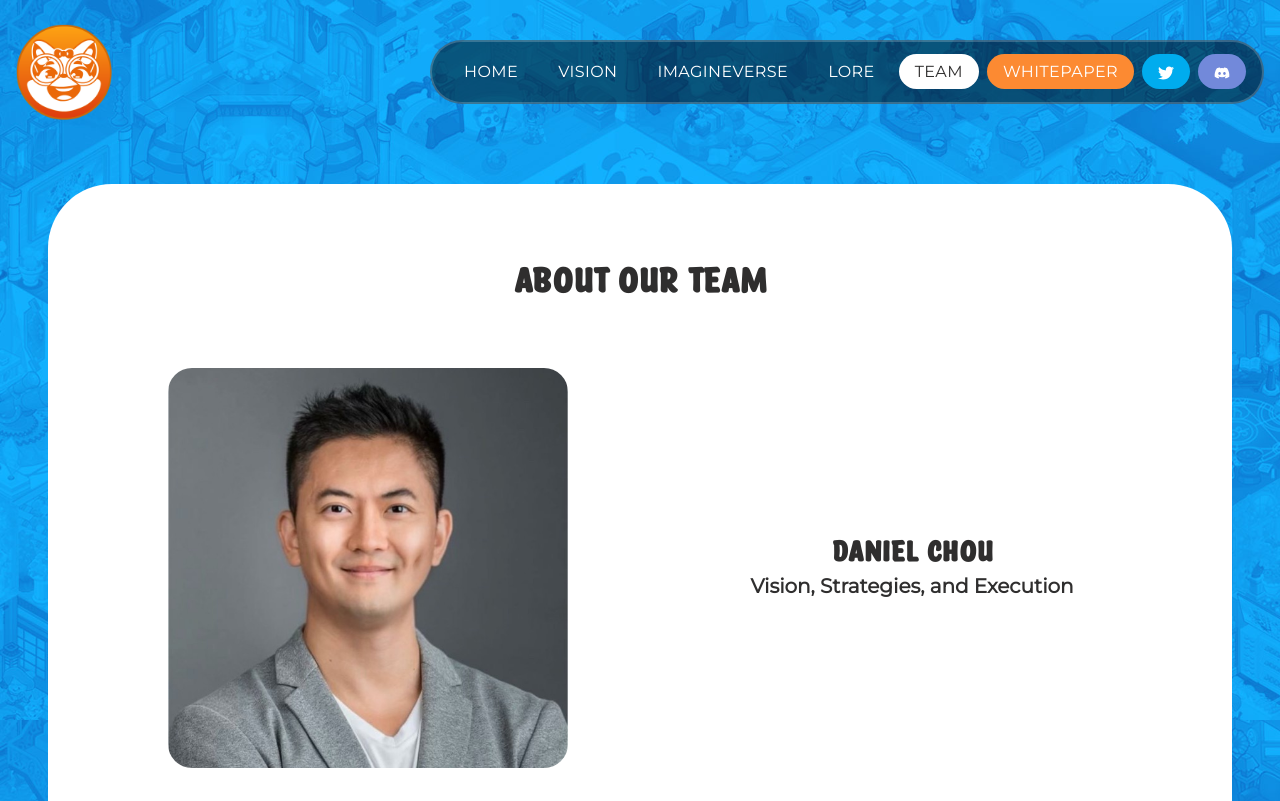
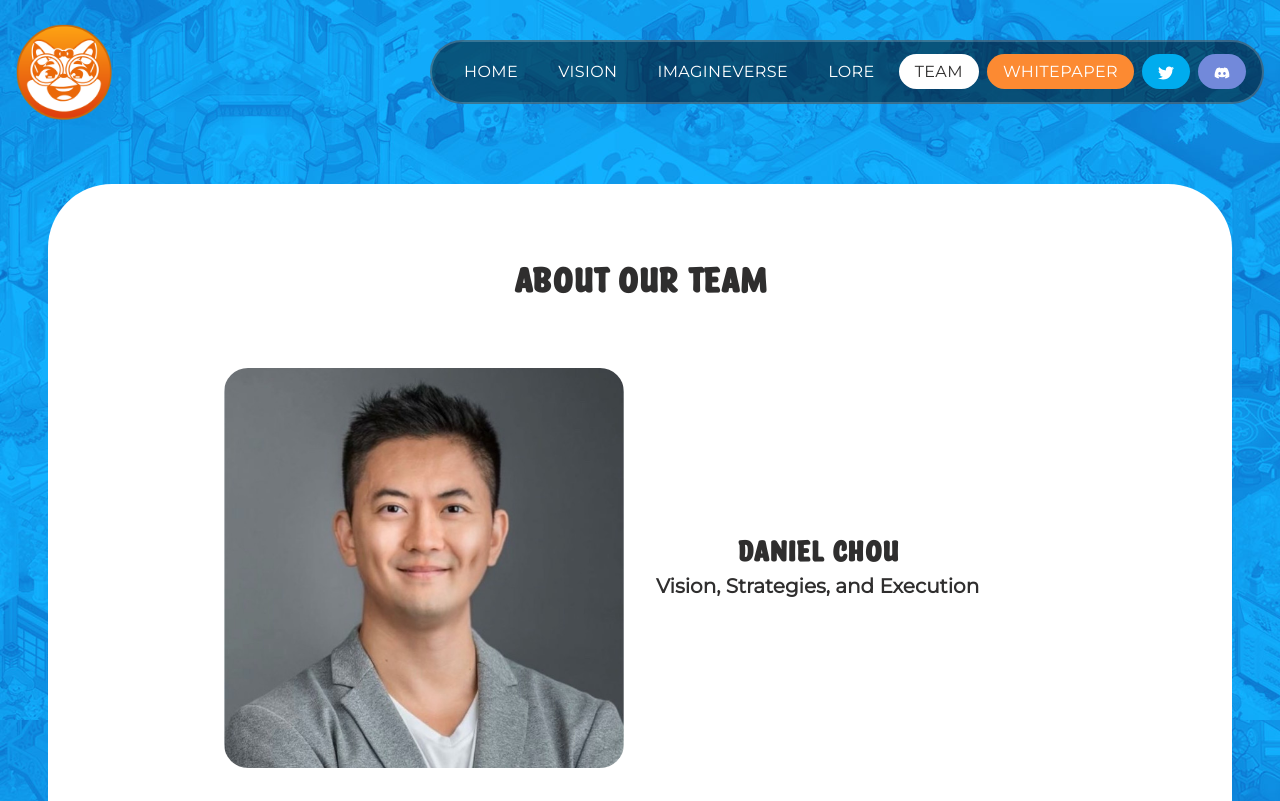
Before and after one commit to jhigger/qtopia, a Next.js app: page /team in a window 1280 px wide. Shown: the top 801 px of the page. Built offline with nearby package versions, Linux system fonts and the light colour scheme.

Commit message:
more revisions

```diff
--- a/src/pages/imagineverse.tsx
+++ b/src/pages/imagineverse.tsx
@@ -27,7 +27,7 @@ const ImagineVersePage = () => {
 			<div className="container mx-auto -mt-14 flex w-full justify-center px-4">
 				<div className="z-10 w-max rounded-3xl bg-white p-8">
 					<h1 className="text-center font-owl text-4xl font-bold uppercase text-[#2f2e2e] ">
-						Welcome to Imagineverse
+						Welcome to the Imagine-verse
 					</h1>
 				</div>
 			</div>
--- a/src/pages/team.tsx
+++ b/src/pages/team.tsx
@@ -27,9 +27,9 @@ const AboutPage = () => {
 										height="400"
 										loading="eager"
 										priority
-										className="col-span-1 rounded-3xl"
+										className="col-span-1 rounded-3xl md:place-self-end"
 									/>
-									<div className="col-span-1">
+									<div className="col-span-1 md:justify-self-start">
 										<h2 className="font-owl text-xl font-bold uppercase lg:text-3xl">
 											Daniel Chou
 										</h2>
```
